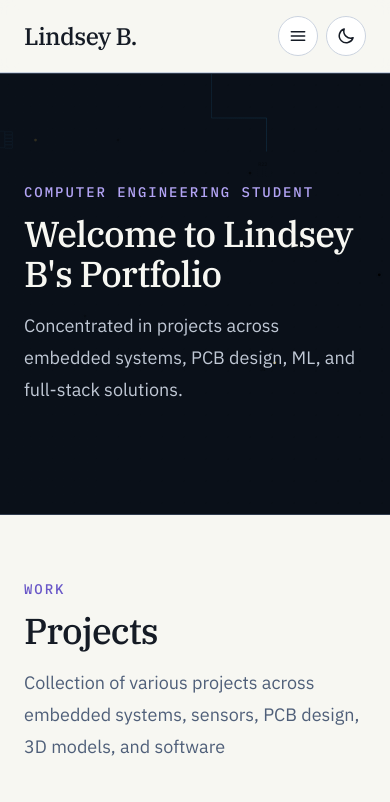
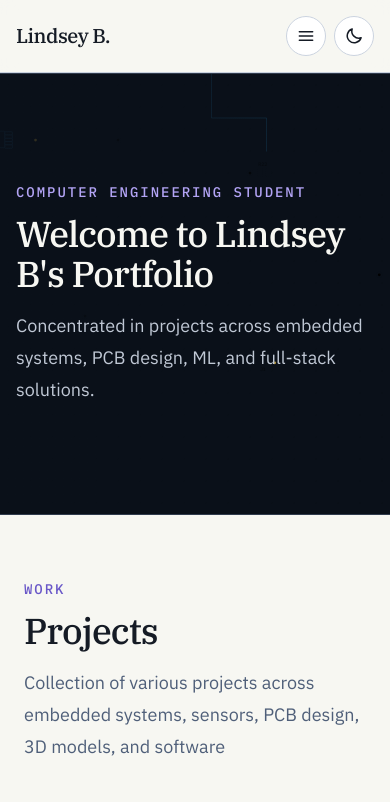
Before and after one commit to greyjediak/greyjediak.github.io, a React (Vite) app: page / in a window 390 px wide. Shown: the top 802 px of the page. Built offline with nearby package versions, Linux system fonts and the light colour scheme.

Commit message:
fixed layout spacing issue for hamburger on navbar

```diff
--- a/src/Homepage.jsx
+++ b/src/Homepage.jsx
@@ -15,7 +15,7 @@ export default function Homepage() {
           className="absolute inset-0 bg-gradient-to-r from-navy-800/90 via-navy-800/55 to-transparent"
         />
 
-        <div className="relative z-10 mx-auto flex min-h-[440px] w-full max-w-6xl items-center px-6 py-16 sm:min-h-[500px] sm:py-20">
+        <div className="relative z-10 mx-auto flex min-h-[440px] w-full min-w-0 max-w-6xl items-center px-4 py-16 sm:min-h-[500px] sm:px-6 sm:py-20">
           <PageHeader
             eyebrow="Computer Engineering Student"
             title="Welcome to Lindsey B's Portfolio"
--- a/src/components/Navbar.jsx
+++ b/src/components/Navbar.jsx
@@ -61,16 +61,16 @@ export default function Navbar() {
 
   return (
     <header className="sticky top-0 z-50 border-b border-line bg-page/90 backdrop-blur">
-      <div className="mx-auto flex min-h-18 max-w-6xl items-center justify-between gap-4 px-6">
+      <div className="mx-auto flex min-h-18 w-full min-w-0 max-w-6xl items-center justify-between gap-3 px-4 sm:gap-4 sm:px-6">
         <Link
           to="/"
           onClick={() => setMenuOpen(false)}
-          className="shrink-0 font-header text-2xl font-medium tracking-tight text-ink"
+          className="min-w-0 truncate font-header text-xl font-medium tracking-tight text-ink sm:text-2xl"
         >
           Lindsey B.
         </Link>
 
-        <div className="flex items-center gap-2">
+        <div className="flex shrink-0 items-center gap-2">
           <nav
             aria-label="Primary navigation"
             className="hidden items-center gap-1 font-body text-sm sm:flex"
@@ -116,7 +116,7 @@ export default function Navbar() {
         <nav
           id="mobile-navigation"
           aria-label="Mobile navigation"
-          className="border-t border-line bg-page px-6 py-4 sm:hidden"
+          className="border-t border-line bg-page px-4 py-4 sm:hidden"
         >
           <div className="mx-auto flex max-w-6xl flex-col gap-2">
             {links.map((link) => (
--- a/src/components/layout/PageHeader.jsx
+++ b/src/components/layout/PageHeader.jsx
@@ -6,14 +6,14 @@ export default function PageHeader({
     inverse = false,
 }) {
     return (
-        <header className="max-w-3xl">
+        <header className="min-w-0 max-w-3xl">
             {eyebrow && (
                 <p className={`font-mono text-sm font-medium uppercase tracking-[0.14em] ${inverse ? "text-violet-300" : "text-eyebrow"}`}>
                     {eyebrow}
                 </p>
             )}
 
-            <Heading className={`mt-3 font-header text-4xl font-medium tracking-tight sm:text-5xl ${inverse ? "text-neutral-50" : "text-ink"}`}>
+            <Heading className={`mt-3 break-words font-header text-4xl font-medium tracking-tight sm:text-5xl ${inverse ? "text-neutral-50" : "text-ink"}`}>
                 {title}
             </Heading>
 
--- a/src/index.css
+++ b/src/index.css
@@ -129,14 +129,24 @@
 @layer base {
   html {
     scroll-behavior: smooth;
+    width: 100%;
+    overflow-x: hidden;
   }
 
   body {
     margin: 0;
     min-width: 320px;
+    width: 100%;
+    overflow-x: hidden;
     background: var(--color-page);
     color: var(--color-ink);
     font-family: var(--font-body);
+  }
+
+  #root {
+    width: 100%;
+    min-width: 0;
+    overflow-x: clip;
   }
 
   button,
```
